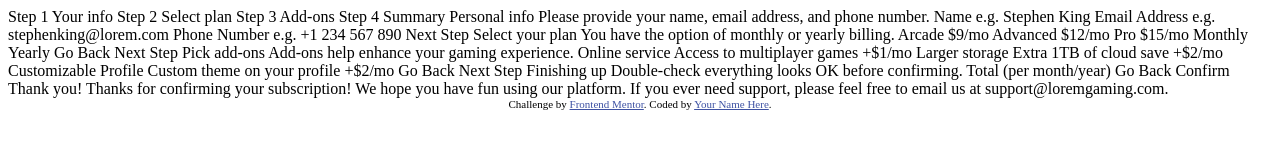
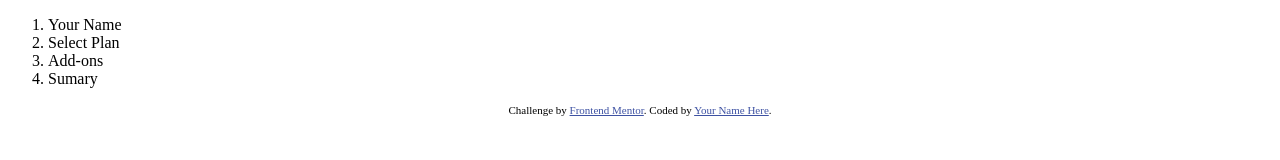
Before and after one commit to Glory-mmachi/projectForm, a plain HTML site: page index.html in a window 1280 px wide. Drawn offline with Linux system fonts and the light colour scheme.

Commit message:
initial commit

```diff
--- a/index.html
+++ b/index.html
@@ -15,108 +15,18 @@
   </style>
 </head>
 <body>
+<div class="container">
+  <div>
+    <ol>
+      <li>Your Name</li>
+      <li>Select Plan</li>
+      <li>Add-ons</li>
+      <li>Sumary</li>
+    </ol>
+  </div>
+  <div></div>
+</div>
 
-  <!-- Sidebar start -->
-
-  Step 1
-  Your info
-
-  Step 2
-  Select plan
-
-  Step 3
-  Add-ons
-
-  Step 4
-  Summary
-
-  <!-- Sidebar end -->
-
-  <!-- Step 1 start -->
-
-  Personal info
-  Please provide your name, email address, and phone number.
-
-  Name
-  e.g. Stephen King
-
-  Email Address
-  e.g. stephenking@lorem.com
-
-  Phone Number
-  e.g. +1 234 567 890
-
-  Next Step
-
-  <!-- Step 1 end -->
-
-  <!-- Step 2 start -->
-
-  Select your plan
-  You have the option of monthly or yearly billing.
-
-  Arcade
-  $9/mo
-
-  Advanced
-  $12/mo
-
-  Pro
-  $15/mo
-
-  Monthly
-  Yearly
-
-  Go Back
-  Next Step
-
-  <!-- Step 2 end -->
-
-  <!-- Step 3 start -->
-
-  Pick add-ons
-  Add-ons help enhance your gaming experience.
-
-  Online service
-  Access to multiplayer games
-  +$1/mo
-
-  Larger storage
-  Extra 1TB of cloud save
-  +$2/mo
-
-  Customizable Profile
-  Custom theme on your profile
-  +$2/mo
-
-  Go Back
-  Next Step
-
-  <!-- Step 3 end -->
-
-  <!-- Step 4 start -->
-
-  Finishing up
-  Double-check everything looks OK before confirming.
-
-  <!-- Dynamically add subscription and add-on selections here -->
-
-  Total (per month/year)
-
-  Go Back
-  Confirm
-
-  <!-- Step 4 end -->
-
-  <!-- Step 5 start -->
-
-  Thank you!
-
-  Thanks for confirming your subscription! We hope you have fun
-  using our platform. If you ever need support, please feel free
-  to email us at support@loremgaming.com.
-
-  <!-- Step 5 end -->
 
   <div class="attribution">
     Challenge by <a href="https://www.frontendmentor.io?ref=challenge" target="_blank">Frontend Mentor</a>.
```
